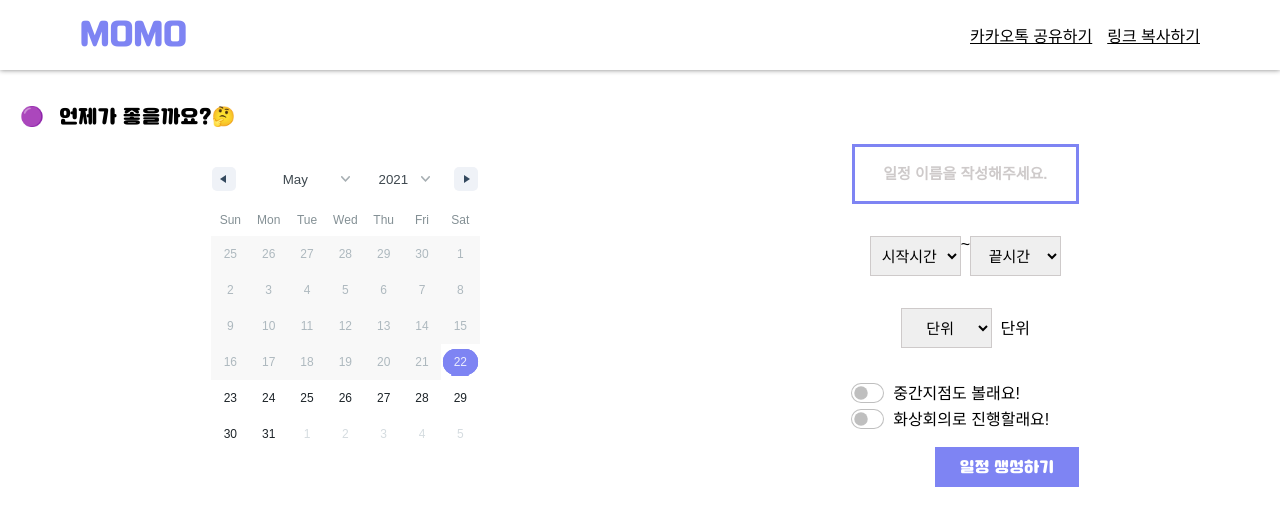
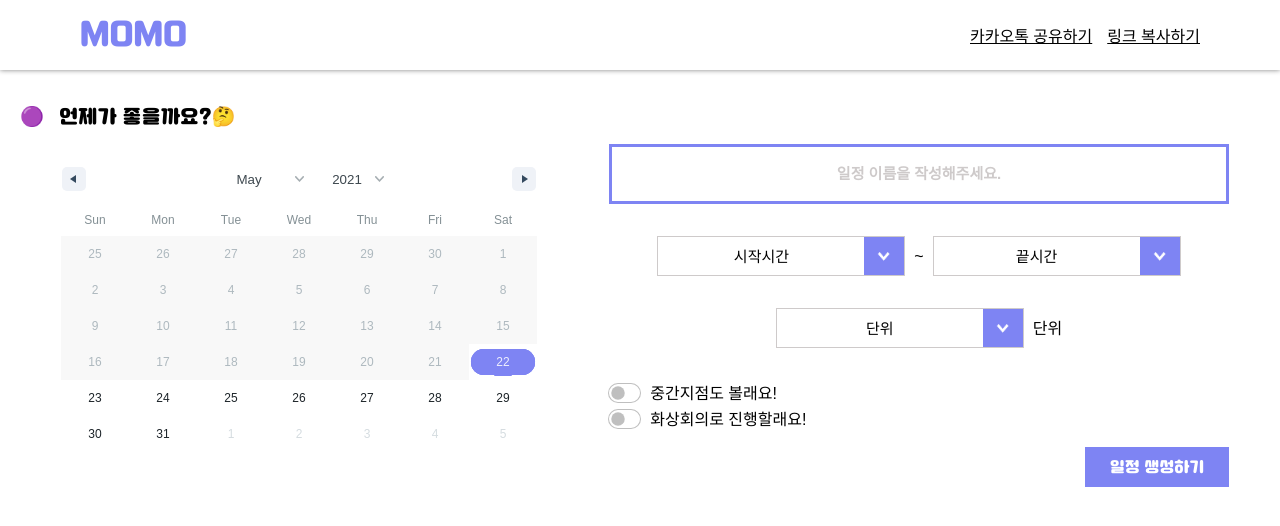
Before and after one commit to Modu-Moija/momo-front, a React (Create React App) app: page / in a window 1280 px wide. Shown: the top 526 px of the page. Built offline with nearby package versions, Linux system fonts and the light colour scheme; a web font is replaced by a local one.

Commit message:
setting.scss - ver.mobile

```diff
--- a/src/Pages/Setting.tsx
+++ b/src/Pages/Setting.tsx
@@ -1,11 +1,8 @@
 import React from 'react';
-//import {  } from "@material-ui/core";
 import { useState } from 'react';
-import ExpandMoreIcon from '@material-ui/icons/ExpandMore';
 import { DateRange } from 'react-date-range';
 import { addDays } from 'date-fns';
 import { PageTitle, CalendarComponent } from '../Components';
-import { NativeSelect } from '@material-ui/core';
 import 'react-date-range/dist/styles.css'; // main css file
 import 'react-date-range/dist/theme/default.css'; // theme css file
 import "../scss/pages/setting.scss";
@@ -148,8 +145,7 @@ const Setting = () => {
 								<option value="12:00">오후12시</option>
 								{pmTimeList}
 							</select>
-							{/* <ExpandMoreIcon></ExpandMoreIcon> */}
-							<div>~</div>
+							<div>&nbsp;&nbsp;~&nbsp;&nbsp;</div>
 							<select
 								className="end"
 								id="end"
@@ -165,7 +161,6 @@ const Setting = () => {
 								<option value="12:00">오후12시</option>
 								{pmTimeList}
 							</select>
-							{/* <ExpandMoreIcon></ExpandMoreIcon> */}
 						</div>
 
 						{/* 간격 선택 */}
@@ -184,7 +179,6 @@ const Setting = () => {
 								<option value={30}>30분</option>
 								<option value={60}>1시간</option>
 							</select>
-							{/* <ExpandMoreIcon></ExpandMoreIcon> */}
 							<div>&nbsp;&nbsp;단위</div>
 						</div>
 
--- a/src/scss/pages/setting.scss
+++ b/src/scss/pages/setting.scss
@@ -2,6 +2,26 @@
 @import "../component/header";
 @import "../base/variable";
 @import "../base/mixin";
+
+@mixin select-button {
+  display: flex;
+  justify-content: center;
+  align-items: baseline;
+  & > select {
+    padding-right: 40px;
+    text-align-last: center;
+    margin-bottom: 2rem;
+    width: 40%;
+    height: 40px;
+    border: 1.7px solid #{$light_gray};
+    font-size: 15px;
+    appearance: none;
+    background: url("../../img/arrow.png") no-repeat 100% 50%/40px auto;
+    &:focus {
+      outline: none;
+    }
+  }
+}
 
 .create-container {
   .create-title {
@@ -15,6 +35,10 @@
       justify-content: space-around;
     }
     .create-calender {
+      @include desktop() {
+        width: 40%;
+      }
+
       .rdrCalendarWrapper {
         width: 100% !important;
         .rdrDateDisplayWrapper {
@@ -26,6 +50,9 @@
       }
     }
     .create-content {
+      @include desktop() {
+        width: 50%;
+      }
       display: flex;
       flex-direction: column;
       align-items: center;
@@ -52,37 +79,9 @@
             }
           }
         }
-        .create-time {
-          display: flex;
-          justify-content: center;
-          .start,
-          .end {
-            text-align-last: center;
-            margin-bottom: 2rem;
-            width: 40%;
-            height: 40px;
-            border: 1.7px solid #{$light_gray};
-            font-size: 15px;
-            &:focus {
-              outline: none;
-            }
-          }
-        }
+        .create-time,
         .create-gap {
-          display: flex;
-          justify-content: center;
-          align-items: baseline;
-          .gap {
-            text-align-last: center;
-            width: 40%;
-            height: 40px;
-            border: 1.7px solid #{$light_gray};
-            font-size: 15px;
-            margin-bottom: 2rem;
-            &:focus {
-              outline: none;
-            }
-          }
+          @include select-button;
         }
         .create-option {
           .form-check {
```
Also changed, not shown: src/img/arrow.png (added).
